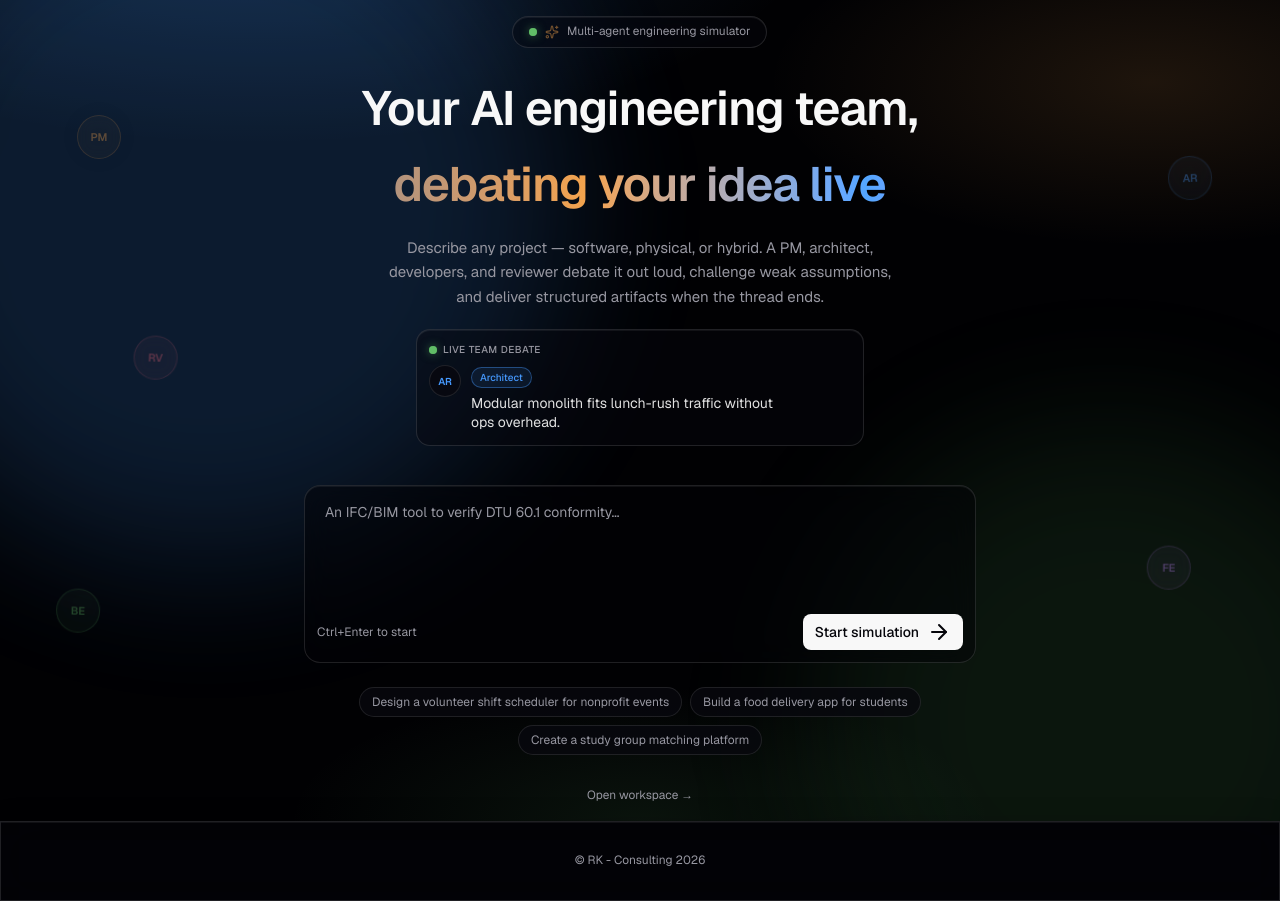
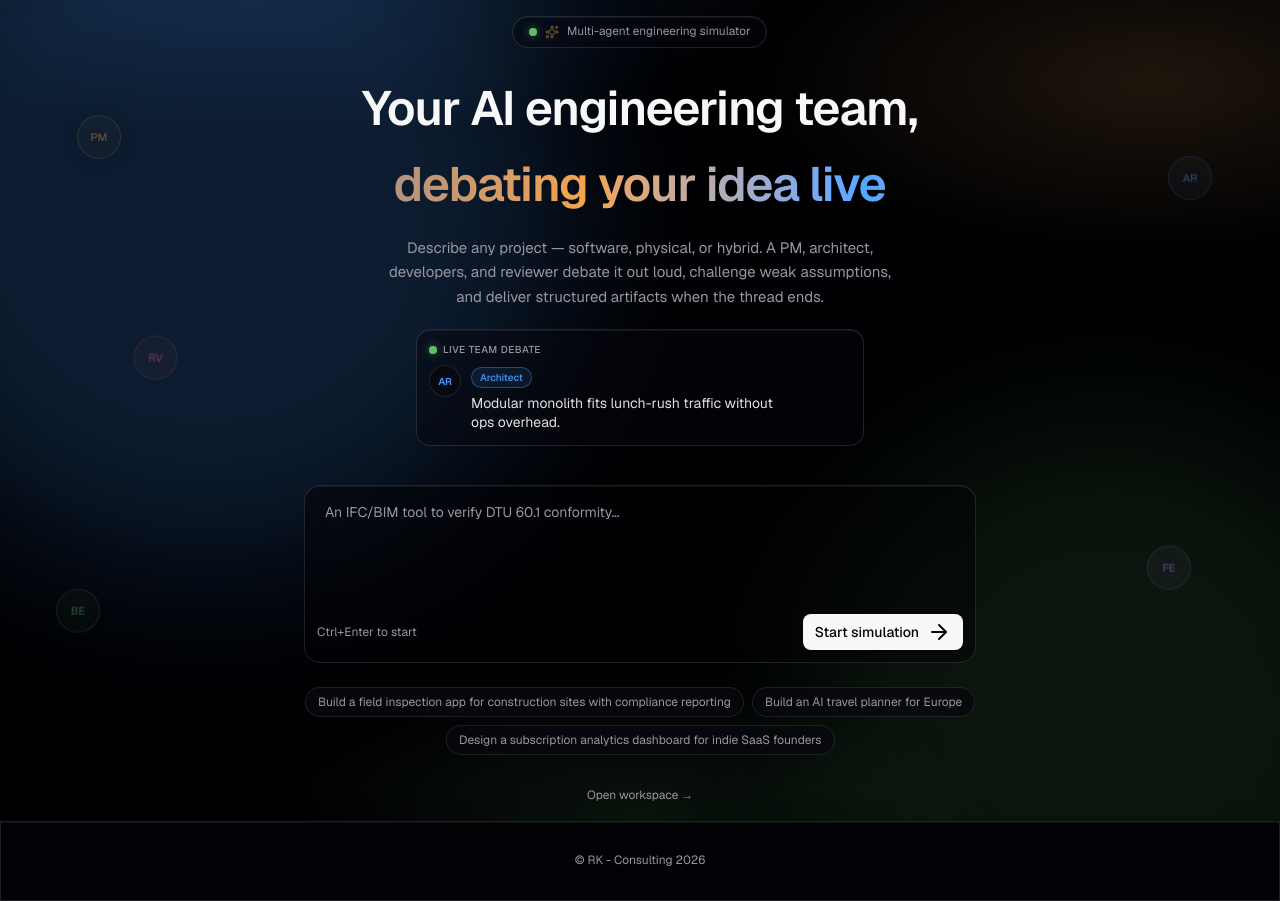
Before and after one commit to robertkameni/ai-engineering-team-simulator, a Next.js app: page / in a window 1280 px wide. Built offline with nearby package versions, Linux system fonts and the light colour scheme.

Commit message:
Refactor LandingHero and LandingPromptForm components to remove examplePrompts prop and utilize default example prompts. Introduce getDefaultExamplePrompts function for better prompt management. Update example prompt key handling in ExamplePromptChips for improved uniqueness.

```diff
--- a/src/app/page.tsx
+++ b/src/app/page.tsx
@@ -1,16 +1,13 @@
 import { SiteFooter } from "@/components/site-footer";
-import { pickRandomExamplePrompts } from "@/features/landing/example-prompts";
 import { LandingFloatingAgents } from "@/features/landing/landing-floating-agents";
 import { LandingHero } from "@/features/landing/landing-hero";
 
 export default function HomePage() {
-  const examplePrompts = pickRandomExamplePrompts(3);
-
   return (
     <div className="flex min-h-svh flex-col">
       <div className="@container/landing landing-ambient relative flex flex-1 flex-col items-center justify-center overflow-hidden ambient-mesh px-4">
         <LandingFloatingAgents />
-        <LandingHero examplePrompts={examplePrompts} />
+        <LandingHero />
       </div>
       <SiteFooter />
     </div>
--- a/src/features/landing/example-prompts.ts
+++ b/src/features/landing/example-prompts.ts
@@ -17,6 +17,10 @@ const EXAMPLE_PROMPT_POOL = [
   "Build a personal finance tracker for freelancers with multi-currency support",
 ] as const;
 
+export function getDefaultExamplePrompts(count: number): string[] {
+  return EXAMPLE_PROMPT_POOL.slice(0, Math.min(count, EXAMPLE_PROMPT_POOL.length));
+}
+
 export function pickRandomExamplePrompts(count: number): string[] {
   const pool = [...EXAMPLE_PROMPT_POOL];
   for (let i = pool.length - 1; i > 0; i--) {
--- a/src/features/landing/landing-hero.tsx
+++ b/src/features/landing/landing-hero.tsx
@@ -8,11 +8,7 @@ import { Sparkles } from "lucide-react";
 import { LandingLiveDebate } from "@/features/landing/landing-live-debate";
 import { LandingPromptForm } from "@/features/landing/landing-prompt-form";
 
-interface LandingHeroProps {
-  examplePrompts: string[];
-}
-
-export function LandingHero({ examplePrompts }: LandingHeroProps) {
+export function LandingHero() {
   const pathname = usePathname();
   const previousPathRef = useRef<string | null>(null);
   const [motionKey, setMotionKey] = useState(0);
@@ -54,10 +50,7 @@ export function LandingHero({ examplePrompts }: LandingHeroProps) {
 
       <LandingLiveDebate />
 
-      <LandingPromptForm
-        examplePrompts={examplePrompts}
-        staggerExampleChips
-      />
+      <LandingPromptForm staggerExampleChips />
 
       <Link
         href="/workspace"
--- a/src/features/landing/landing-prompt-form.tsx
+++ b/src/features/landing/landing-prompt-form.tsx
@@ -4,6 +4,7 @@ import { useRouter } from "next/navigation";
 import { useRef } from "react";
 import { ArrowRight } from "lucide-react";
 import { ExamplePromptChips } from "@/features/simulation/example-prompt-chips";
+import { useExamplePromptChips } from "@/features/landing/use-example-prompt-chips";
 import { useRotatingPlaceholder } from "@/features/landing/use-rotating-placeholder";
 import { Button } from "@/components/ui/button";
 import { Textarea } from "@/components/ui/textarea";
@@ -13,18 +14,17 @@ import {
 } from "@/lib/submit-shortcut";
 
 interface LandingPromptFormProps {
-  examplePrompts: string[];
   staggerExampleChips?: boolean;
 }
 
 export function LandingPromptForm({
-  examplePrompts,
   staggerExampleChips = false,
 }: LandingPromptFormProps) {
   const router = useRouter();
   const formRef = useRef<HTMLFormElement>(null);
   const shortcutLabel = useSubmitShortcutLabel();
   const rotatingPlaceholder = useRotatingPlaceholder();
+  const examplePrompts = useExamplePromptChips();
 
   return (
     <>
--- /dev/null
+++ b/src/features/landing/use-example-prompt-chips.ts
@@ -0,0 +1,38 @@
+"use client";
+
+import { useEffect, useState } from "react";
+
+import {
+  getDefaultExamplePrompts,
+  pickRandomExamplePrompts,
+} from "@/features/landing/example-prompts";
+
+const CHIP_COUNT = 3;
+const ROTATE_INTERVAL_MS = 10_000;
+
+export function useExamplePromptChips(
+  count = CHIP_COUNT,
+  rotateIntervalMs = ROTATE_INTERVAL_MS,
+) {
+  const [prompts, setPrompts] = useState<string[]>(() =>
+    getDefaultExamplePrompts(count),
+  );
+
+  useEffect(() => {
+    const pick = () => setPrompts(pickRandomExamplePrompts(count));
+    const initialTimer = globalThis.setTimeout(pick, 0);
+
+    if (rotateIntervalMs <= 0) {
+      return () => globalThis.clearTimeout(initialTimer);
+    }
+
+    const rotateTimer = globalThis.setInterval(pick, rotateIntervalMs);
+
+    return () => {
+      globalThis.clearTimeout(initialTimer);
+      globalThis.clearInterval(rotateTimer);
+    };
+  }, [count, rotateIntervalMs]);
+
+  return prompts;
+}
--- a/src/features/simulation/example-prompt-chips.tsx
+++ b/src/features/simulation/example-prompt-chips.tsx
@@ -19,7 +19,7 @@ export function ExamplePromptChips({
     <div className={cn("flex flex-wrap justify-center gap-2", className)}>
       {prompts.map((prompt, index) => (
         <button
-          key={`${index}-${prompt}`}
+          key={prompt}
           type="button"
           onClick={() => onSelect(prompt)}
           className={cn(
```
